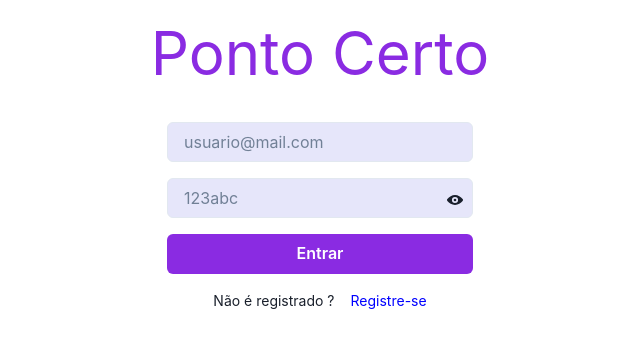
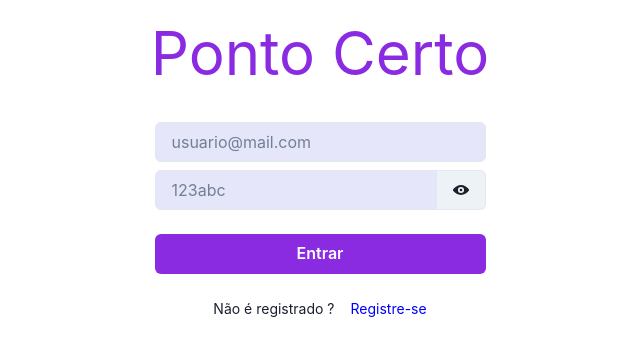
Before and after one commit to equipe01ic0045/work_time_record_ic0045, a Next.js app in the folder wtr_frontend_project/: page /auth in a window 1280 px wide. Shown: the top 356 px of the page, without its empty margins (320-960 px from the left). Built offline with nearby package versions, Linux system fonts and the light colour scheme; no server answers.

Commit message:
refactor:icon-password

```diff
--- a/wtr_frontend_project/src/app/auth/page.tsx
+++ b/wtr_frontend_project/src/app/auth/page.tsx
@@ -5,7 +5,9 @@ import {
   Button,
   Text,
   Input,
-  useToast
+  useToast,
+  InputGroup,
+  InputRightAddon
 } from "@chakra-ui/react";
 import Link from "next/link";
 import { useRouter } from "next/navigation";
@@ -15,7 +17,7 @@ import {
   ViewOffIcon
 } from "@chakra-ui/icons";
 import { useAuth } from "@/components/auth/AuthContext";
-import UserLogin from "@/types/UserLoginData";
+import UserLogin from "@/types/UserLogin";
 
 export default function LoginComponent() {
   const { login } = useAuth();
@@ -32,6 +34,10 @@ export default function LoginComponent() {
   function inputHandler(event: any) {
     const { name, value } = event.target;
     setUser({ ...user, [name]: value });
+  }
+
+  function showPasswordHandler() {
+    setShowPassword(!showPassword)
   }
 
   async function loginHandler() {
@@ -65,7 +71,11 @@ export default function LoginComponent() {
       <Text fontSize="6xl" color="blueviolet">
         Ponto Certo
       </Text>
-      <Box display="flex" flexDirection="column">
+      <Box
+      display="flex"
+      flexDirection="column"
+      gap='0.5em'
+      >
         <Input
           placeholder="usuario@mail.com"
           type="email"
@@ -76,7 +86,7 @@ export default function LoginComponent() {
           color="blueviolet"
           mt="1em"
         />
-        <Box position="relative" mt="1em">
+        <InputGroup>
           <Input
             placeholder="123abc"
             type={showPassword ? "text" : "password"}
@@ -85,20 +95,13 @@ export default function LoginComponent() {
             onChange={inputHandler}
             bgColor="Lavender"
             color="blueviolet"
-            paddingRight="40px"
           />
-          <Box
-            position="absolute"
-            right="10px"
-            top="50%"
-            transform="translateY(-50%)"
-            cursor="pointer"
-            zIndex={"999999"}
-            onClick={() => setShowPassword(!showPassword)}
-          >
-            {showPassword ? <ViewOffIcon /> : <ViewIcon />}
-          </Box>
-        </Box>
+          <InputRightAddon
+            cursor='pointer'
+            onClick={showPasswordHandler}
+            children={showPassword ? <ViewOffIcon /> : <ViewIcon />}
+          />
+        </InputGroup>
         <Button
           bg="blueviolet"
           color="white"
```
Also changed, not shown: wtr_frontend_project/src/app/auth/register/page.tsx (+18 -16 lines).
